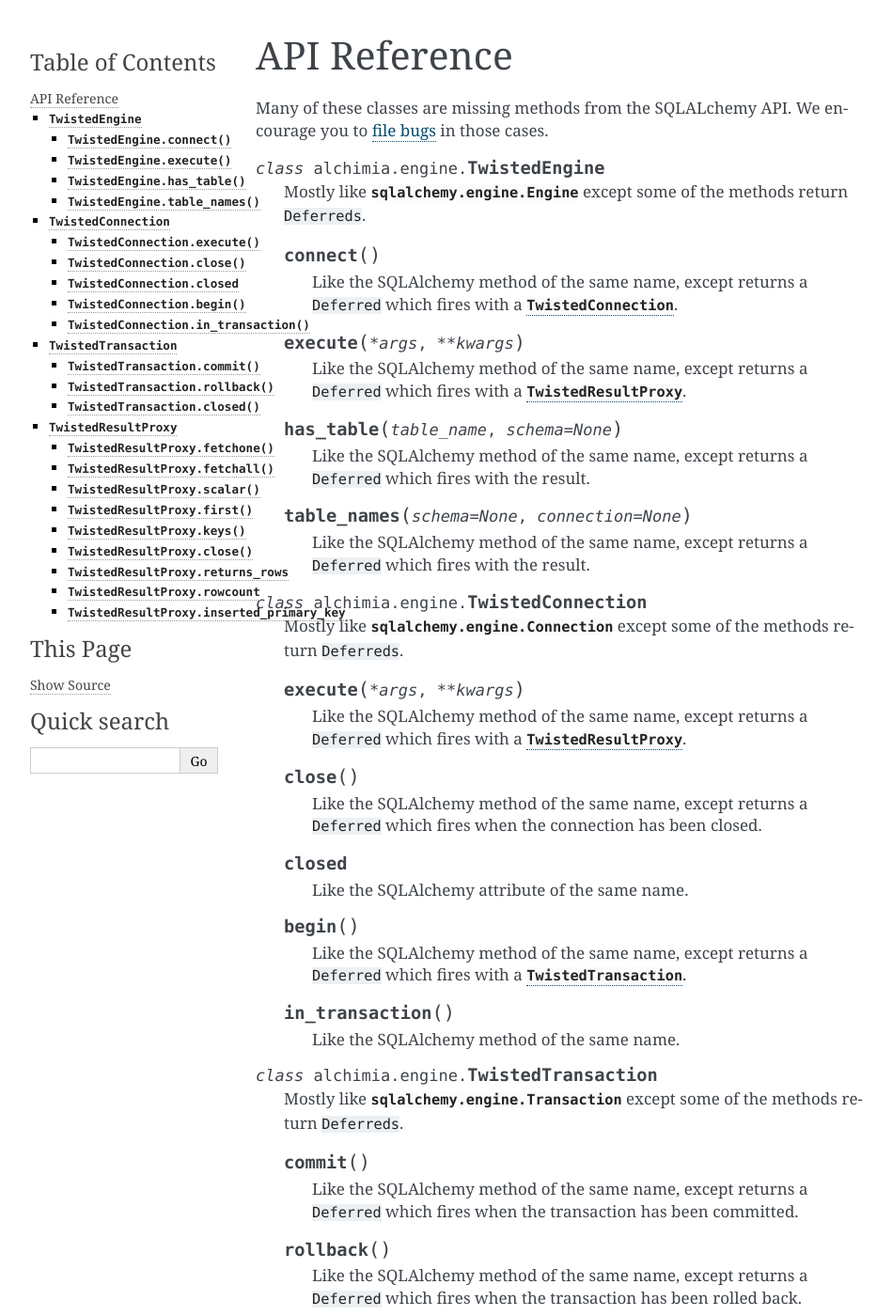
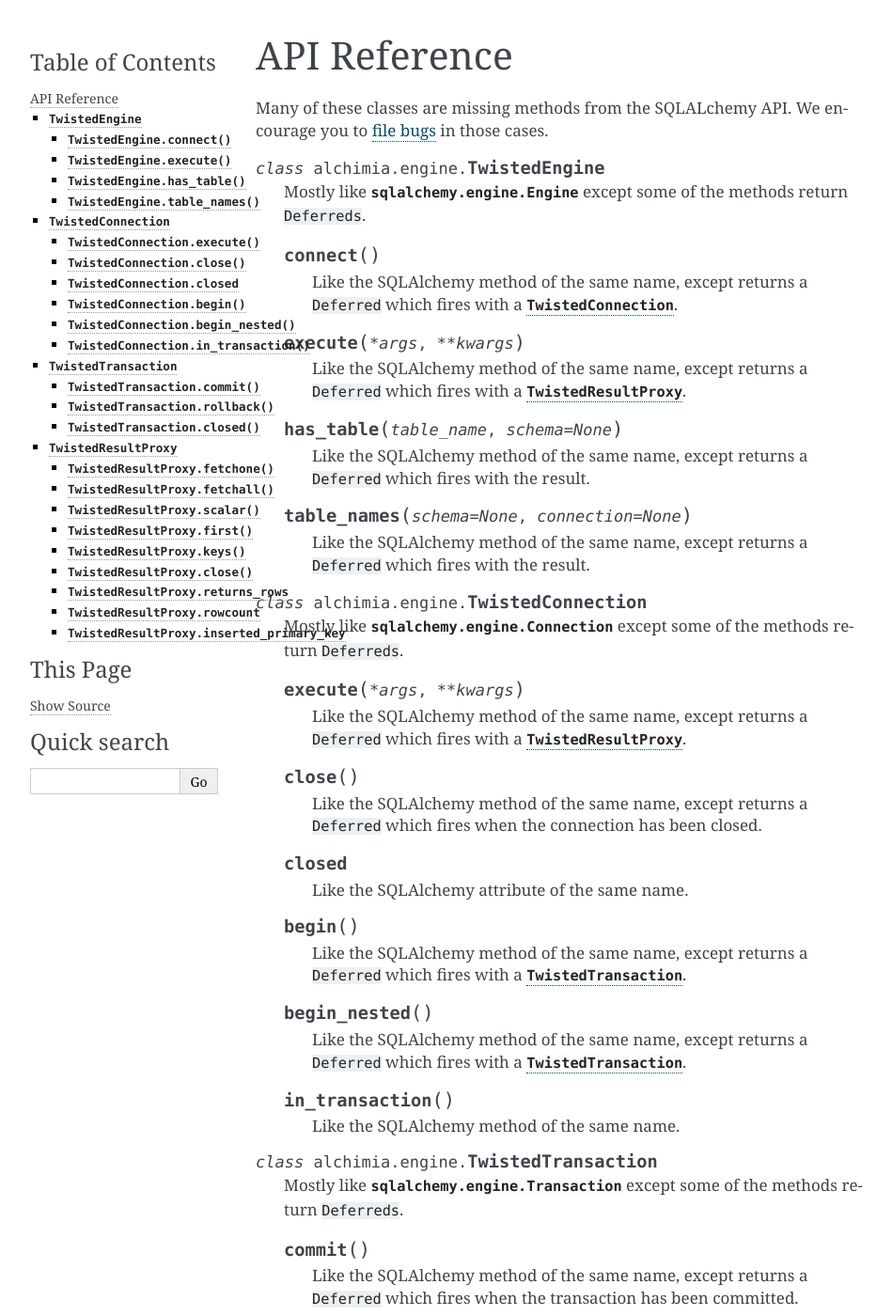
Before and after one commit to alex/alchimia, a Sphinx documentation site: the page built from docs/api-reference.rst, in a window 1280 px wide and 1400 px high. Shown: the whole window at 94% size, without its empty margins (148-1097 px from the left). Built offline with Sphinx 7.4.7, drawn with Linux system fonts in a browser that asks for light colours.

Commit message:
documentation for begin_nested

```diff
--- a/docs/api-reference.rst
+++ b/docs/api-reference.rst
@@ -53,6 +53,11 @@ you to :doc:`file bugs </contributing>` in those cases.
         Like the SQLAlchemy attribute of the same name.
 
     .. method:: begin()
+
+        Like the SQLAlchemy method of the same name, except returns a
+        ``Deferred`` which fires with a :class:`TwistedTransaction`.
+
+    .. method:: begin_nested()
 
         Like the SQLAlchemy method of the same name, except returns a
         ``Deferred`` which fires with a :class:`TwistedTransaction`.
```
